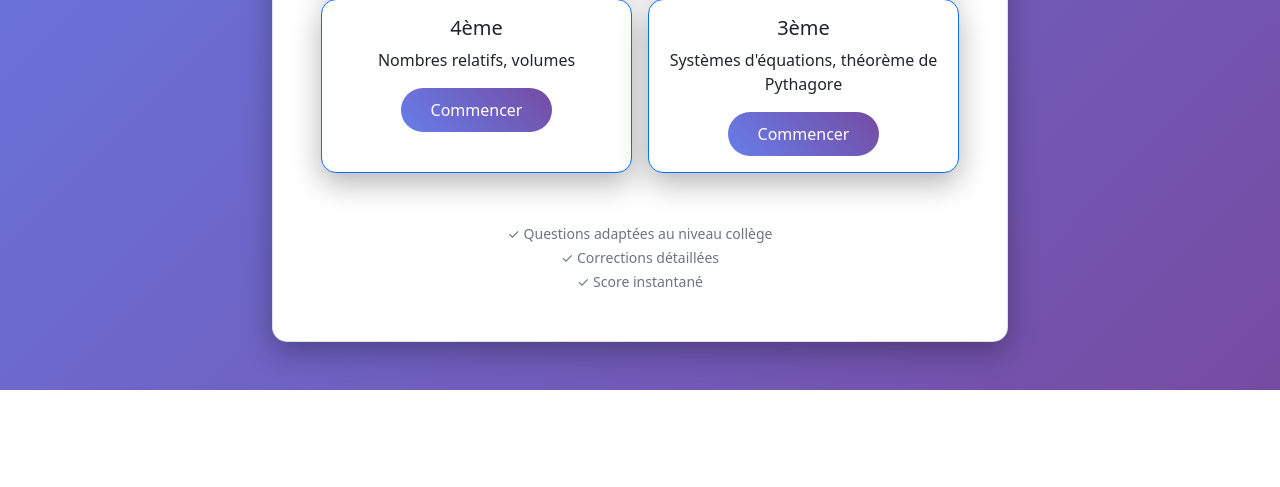
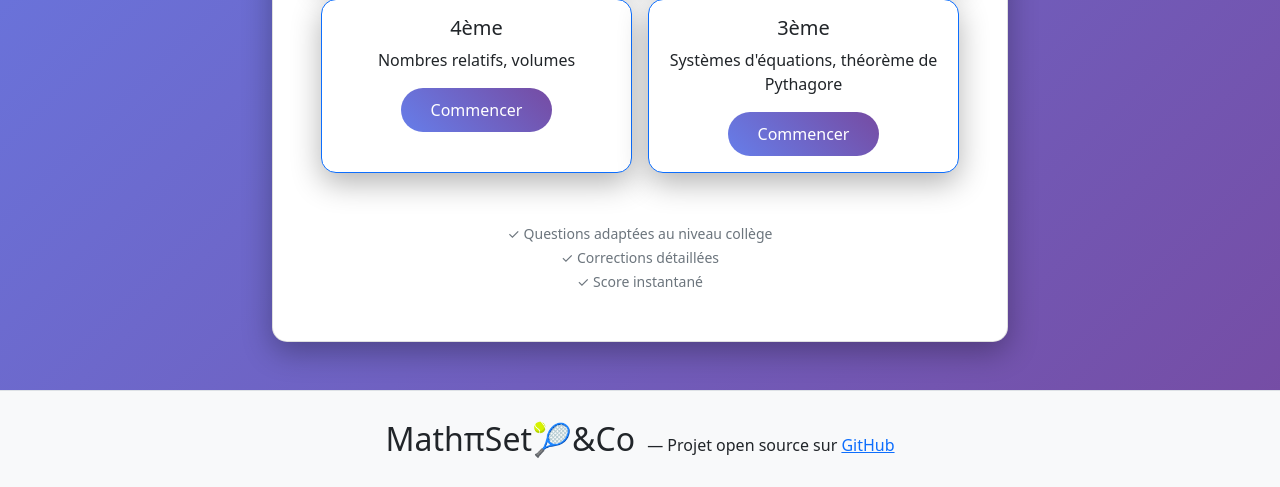
Before and after one commit to pmourey/Maths-Set-Co, a Flask app: page / in a window 1280 px wide. Shown: the part 534-1021 px from the top of the page. Before the commit the page ends 924 px from the top, so only its background shows below. Run offline with Flask 3, Linux system fonts and the light colour scheme.

Commit message:
add footer

```diff
--- a/templates/base.html
+++ b/templates/base.html
@@ -50,5 +50,9 @@
         </div>
     </div>
     <script src="https://cdn.jsdelivr.net/npm/bootstrap@5.1.3/dist/js/bootstrap.bundle.min.js"></script>
+    <footer class="text-center mt-5 py-4 bg-light border-top">
+        <span style="font-size:2rem;">MathπSet🎾&Co</span>
+        <span class="ms-2">— Projet open source sur <a href="https://github.com/pmourey/Maths-Set-Co.git" target="_blank">GitHub</a></span>
+    </footer>
 </body>
 </html>
```
